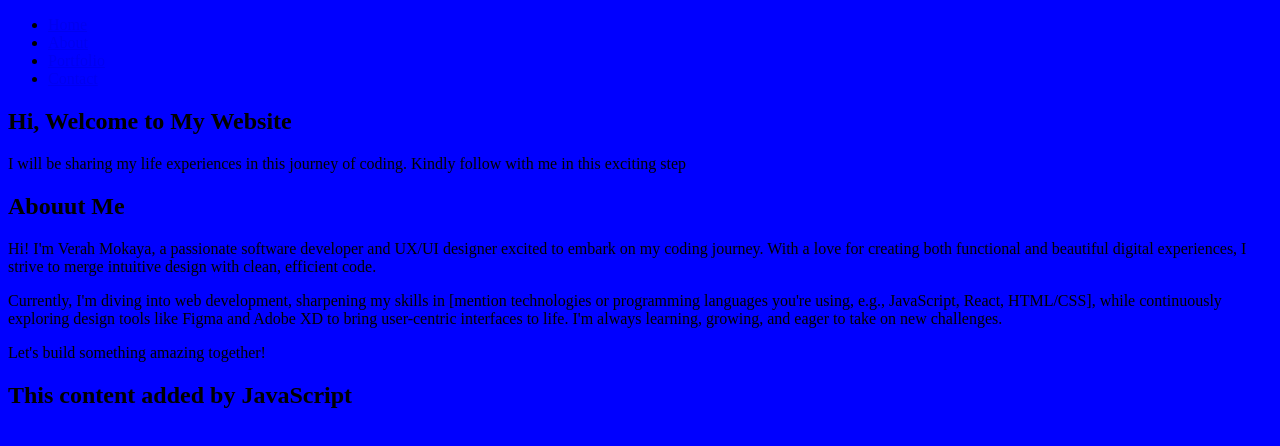
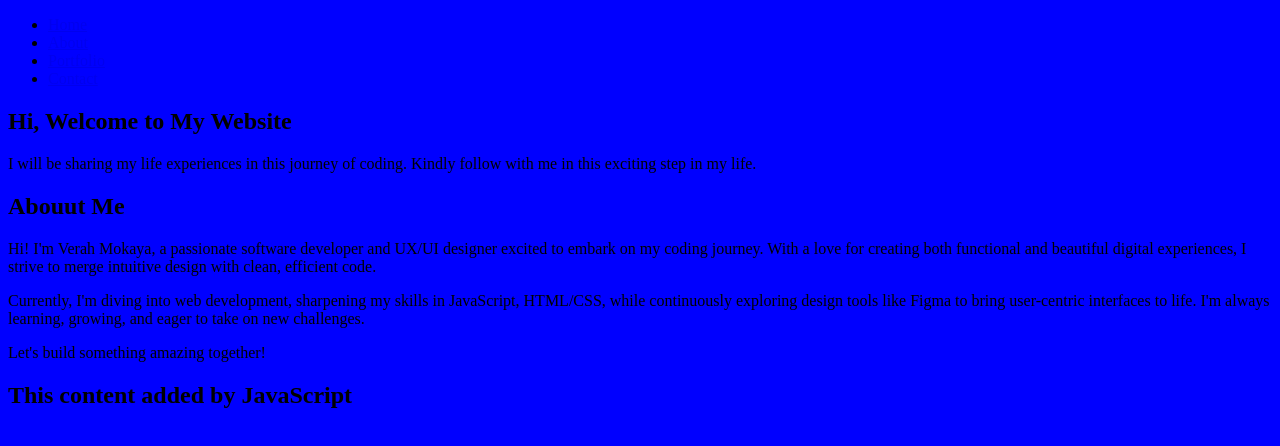
Before and after one commit to Kemmytheboss/Kemmy_thee_boss, a plain HTML site: page index.html in a window 1280 px wide. Drawn offline with Linux system fonts and the light colour scheme.

Commit message:
About me changes done

```diff
--- a/index.html
+++ b/index.html
@@ -18,13 +18,13 @@
     </header>
     <section id="home">
         <h1>Hi, Welcome to My Website</h1>
-        <p> I will be sharing my life experiences in this journey of coding. Kindly follow with me in this exciting step</p>
+        <p> I will be sharing my life experiences in this journey of coding. Kindly follow with me in this exciting step in my life.</p>
     </section>
 
     <section id="about">
         <h2>Abouut Me</h2>
         <p>Hi! I'm Verah Mokaya, a passionate software developer and UX/UI designer excited to embark on my coding journey. With a love for creating both functional and beautiful digital experiences, I strive to merge intuitive design with clean, efficient code. </p>
-        <p> Currently, I'm diving into web development, sharpening my skills in [mention technologies or programming languages you're using, e.g., JavaScript, React, HTML/CSS], while continuously exploring design tools like Figma and Adobe XD to bring user-centric interfaces to life. I'm always learning, growing, and eager to take on new challenges.</p>
+        <p> Currently, I'm diving into web development, sharpening my skills in JavaScript, HTML/CSS, while continuously exploring design tools like Figma to bring user-centric interfaces to life. I'm always learning, growing, and eager to take on new challenges.</p>
         <p>Let's build something amazing together!
 
         </p>
```
